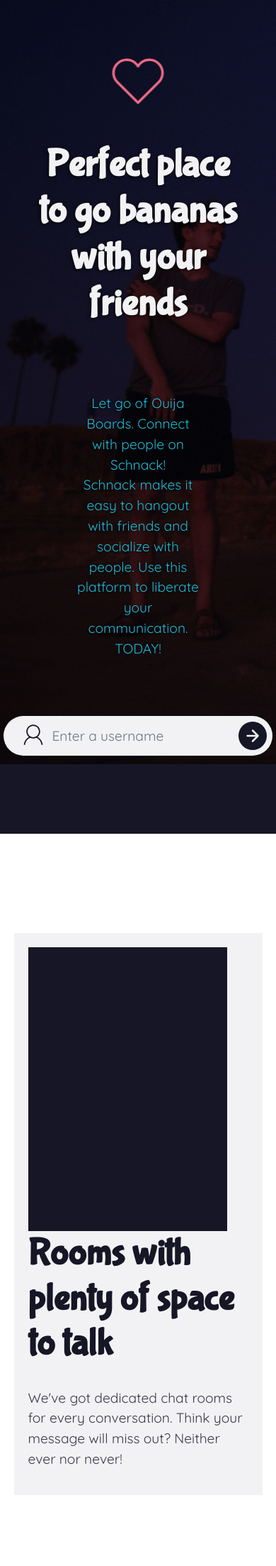
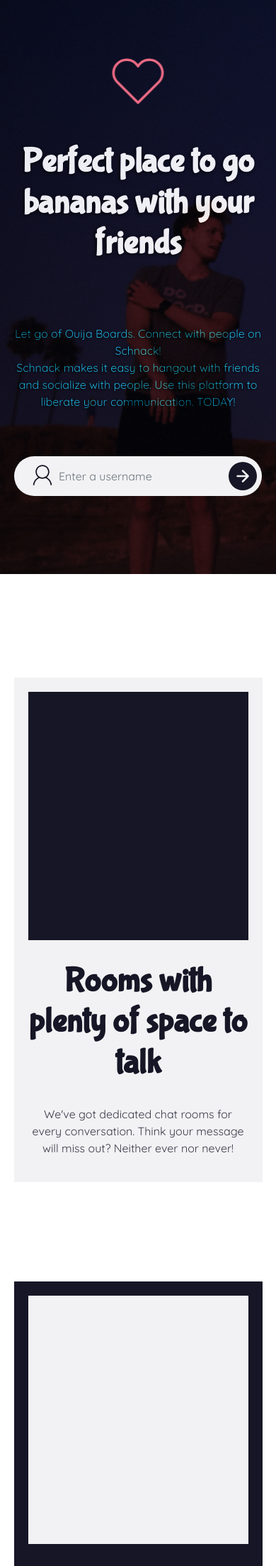
Before and after one commit to Aihab1/Schnack, a Flask app: page / in a window 390 px wide. Shown: the top 2207 px of the page at 71% size. Run offline with Flask 2, Linux system fonts and the light colour scheme; some libraries are stand-ins or nearby versions.

Commit message:
Add responsive design for index.html

```diff
--- a/static/styles/index.css
+++ b/static/styles/index.css
@@ -224,7 +224,8 @@ body {
   background: #f2f2f4;
 }
 
-#bottom-box #bottom-box-1, #bottom-box #bottom-box-3 {
+#bottom-box #bottom-box-1,
+#bottom-box #bottom-box-3 {
   padding: 20px;
   margin-top: 140px;
   width: 90%;
@@ -241,15 +242,18 @@ body {
           align-items: center;
 }
 
-#bottom-box #bottom-box-1 .content, #bottom-box #bottom-box-3 .content {
+#bottom-box #bottom-box-1 .content,
+#bottom-box #bottom-box-3 .content {
   width: 400px;
 }
 
-#bottom-box #bottom-box-1 h1, #bottom-box #bottom-box-3 h1 {
+#bottom-box #bottom-box-1 h1,
+#bottom-box #bottom-box-3 h1 {
   color: #161626;
 }
 
-#bottom-box #bottom-box-1 p, #bottom-box #bottom-box-3 p {
+#bottom-box #bottom-box-1 p,
+#bottom-box #bottom-box-3 p {
   color: #3b3a4a;
 }
 
@@ -285,4 +289,68 @@ body {
 #bottom-box #bottom-box-2 p {
   color: #c0c0c8;
 }
+
+@media screen and (max-width: 1000px) {
+  #bottom-box .content-img-1, #bottom-box .content-img-2 {
+    margin: 0;
+  }
+  #bottom-box #bottom-box-1 .content,
+  #bottom-box #bottom-box-3 .content,
+  #bottom-box #bottom-box-2 .content {
+    text-align: center;
+    width: 100%;
+    padding-top: 30px;
+  }
+}
+
+@media screen and (max-width: 800px) {
+  #top-box p {
+    width: 90%;
+  }
+}
+
+@media screen and (max-width: 600px) {
+  #top-box h1 {
+    font-size: 3rem;
+  }
+  #top-box p {
+    font-size: 1rem;
+  }
+  #bottom-box .content-img-1, #bottom-box .content-img-2 {
+    width: 350px;
+    height: 350px;
+  }
+  #bottom-box #bottom-box-1 h1,
+  #bottom-box #bottom-box-3 h1,
+  #bottom-box #bottom-box-2 h1 {
+    font-size: 3rem;
+  }
+  #bottom-box #bottom-box-1 p,
+  #bottom-box #bottom-box-3 p,
+  #bottom-box #bottom-box-2 p {
+    font-size: 1rem;
+  }
+}
+
+@media screen and (max-width: 500px) {
+  #top-box {
+    width: 100%;
+    display: inline-block;
+    padding-left: 20px;
+    padding-right: 20px;
+  }
+  #top-box h1 {
+    width: 100%;
+  }
+  #top-box p {
+    width: 100%;
+  }
+  #top-box #form-container {
+    width: 100%;
+  }
+  #top-box #form-container input {
+    width: 100%;
+    font-size: 1rem;
+  }
+}
 /*# sourceMappingURL=index.css.map */
--- a/static/styles/index.scss
+++ b/static/styles/index.scss
@@ -18,7 +18,7 @@ $white: #f2f2f4;
   font-family: "Roboto";
 }
 
-body{
+body {
   overflow-x: hidden;
 }
 
@@ -103,7 +103,7 @@ body{
         -webkit-transform: rotate(360deg);
       }
     }
-    .svg-icon{
+    .svg-icon {
       height: 30px;
       position: absolute;
       top: 50%;
@@ -111,7 +111,7 @@ body{
       transform: translateY(-55%);
     }
   }
-  #heart{
+  #heart {
     height: 80px;
     position: absolute;
     top: 70px;
@@ -120,22 +120,21 @@ body{
     fill: $premium_light_blue;
     animation: beat_colorful 2s ease-out 0s infinite;
   }
-
 }
-@keyframes beat_colorful{
-  0%{
+@keyframes beat_colorful {
+  0% {
     opacity: 0.2;
   }
-  40%{
+  40% {
     height: 90px;
     opacity: 1;
   }
-  100%{
+  100% {
     opacity: 0.2;
     filter: hue-rotate(360deg);
   }
 }
-#image-container{
+#image-container {
   overflow: hidden;
   position: absolute;
   top: 0;
@@ -145,12 +144,12 @@ body{
   width: 100%;
   height: 100%;
   mix-blend-mode: soft-light;
-  img{
+  img {
     pointer-events: none;
   }
 }
 
-#bottom-box{
+#bottom-box {
   overflow-x: hidden;
   padding-bottom: 100px;
   display: flex;
@@ -165,14 +164,13 @@ body{
 
     z-index: 1;
   }
-  p{
+  p {
     margin-top: 30px;
 
     font-size: 1.2rem;
     font-family: "Quicksand", sans-serif;
-
   }
-  .content-img-1{
+  .content-img-1 {
     width: 400px;
     height: 400px;
     margin-right: 30px;
@@ -180,7 +178,7 @@ body{
     // border-radius: 50%;
     // opacity: 0.5;
   }
-  .content-img-2{
+  .content-img-2 {
     width: 400px;
     height: 400px;
     margin-left: 30px;
@@ -188,7 +186,8 @@ body{
     // border-radius: 50%;
     // opacity: 0.5;
   }
-  #bottom-box-1, #bottom-box-3{
+  #bottom-box-1,
+  #bottom-box-3 {
     padding: 20px;
     margin-top: 140px;
     width: 90%;
@@ -197,17 +196,17 @@ body{
     flex-wrap: wrap;
     justify-content: space-around;
     align-items: center;
-    .content{
+    .content {
       width: 400px;
     }
-    h1{
+    h1 {
       color: $premium_dark_blue;
     }
-    p{
+    p {
       color: $premium_dark_grey;
     }
   }
-  #bottom-box-2{
+  #bottom-box-2 {
     padding: 20px;
     margin-top: 140px;
     width: 90%;
@@ -217,14 +216,88 @@ body{
     flex-direction: row-reverse;
     justify-content: space-around;
     align-items: center;
-    .content{
+    .content {
       width: 400px;
     }
-    h1{
+    h1 {
       color: $white;
     }
-    p{
+    p {
       color: $premium_light_grey;
     }
   }
 }
+
+@media screen and (max-width: 1000px) {
+  #bottom-box {
+    .content-img-1, .content-img-2{
+      margin: 0;
+    }
+    #bottom-box-1,
+    #bottom-box-3,
+    #bottom-box-2 {
+      .content {
+        text-align: center;
+        width: 100%;
+        padding-top: 30px;
+      }
+    }
+  }
+}
+
+@media screen and (max-width: 800px){
+  #top-box{
+    p{
+      width: 90%;
+    }
+  }
+}
+
+@media screen and (max-width: 600px){
+  #top-box{
+    h1{
+      font-size: 3rem;
+    }
+    p{
+      font-size: 1rem;
+    }
+  }
+  #bottom-box {
+    .content-img-1, .content-img-2{
+      width: 350px;
+      height: 350px;
+    }
+    #bottom-box-1,
+    #bottom-box-3,
+    #bottom-box-2 {
+      h1{
+        font-size: 3rem;
+      }
+      p{
+        font-size: 1rem;
+      }
+    }
+  }
+}
+
+@media screen and (max-width: 500px){
+  #top-box{
+    width: 100%;
+    display: inline-block;
+    padding-left: 20px;
+    padding-right: 20px;
+    h1{
+      width: 100%;
+    }
+    p{
+      width: 100%;
+    }
+    #form-container{
+      width: 100%;
+      input{
+        width: 100%;
+        font-size: 1rem;
+      }
+    }
+  }
+}
```
Also changed, not shown: 1 other file.
